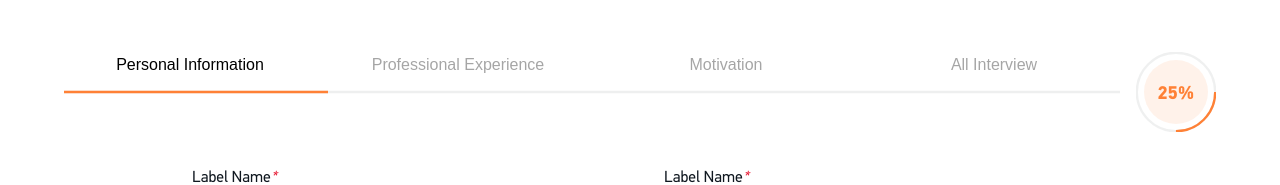
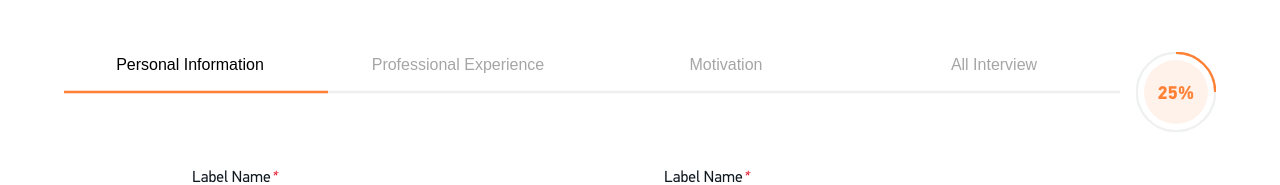
Before and after one commit to nomadicdev-io/supper-form-react, a React (Vite) app: page / in a window 1280 px wide. Shown: the part 140-325 px from the top of the page. Built offline with nearby package versions, Linux system fonts and the light colour scheme.

Commit message:
stepper style updates

```diff
--- a/src/assets/scss/_stepper.scss
+++ b/src/assets/scss/_stepper.scss
@@ -88,6 +88,8 @@
                     fill: none;
                      stroke: #eeefefe8;
                      stroke-width: 3px;
+                     transform-origin: center;
+                     transform: rotate(270deg);
 
                      g{
                         transform-box: fill-box;
```
